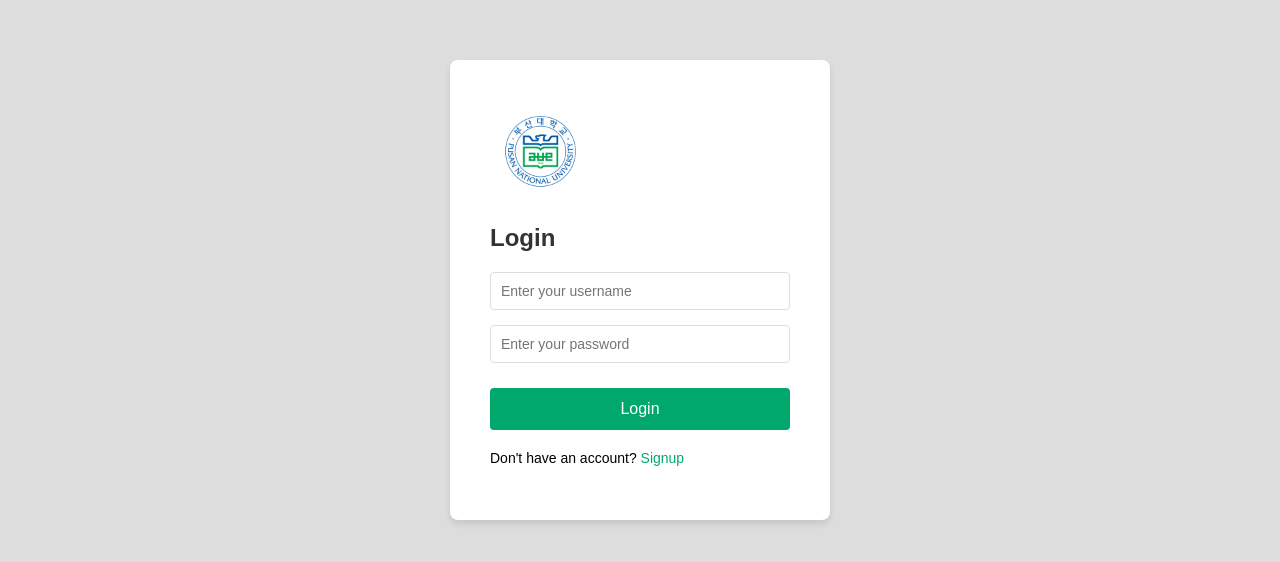
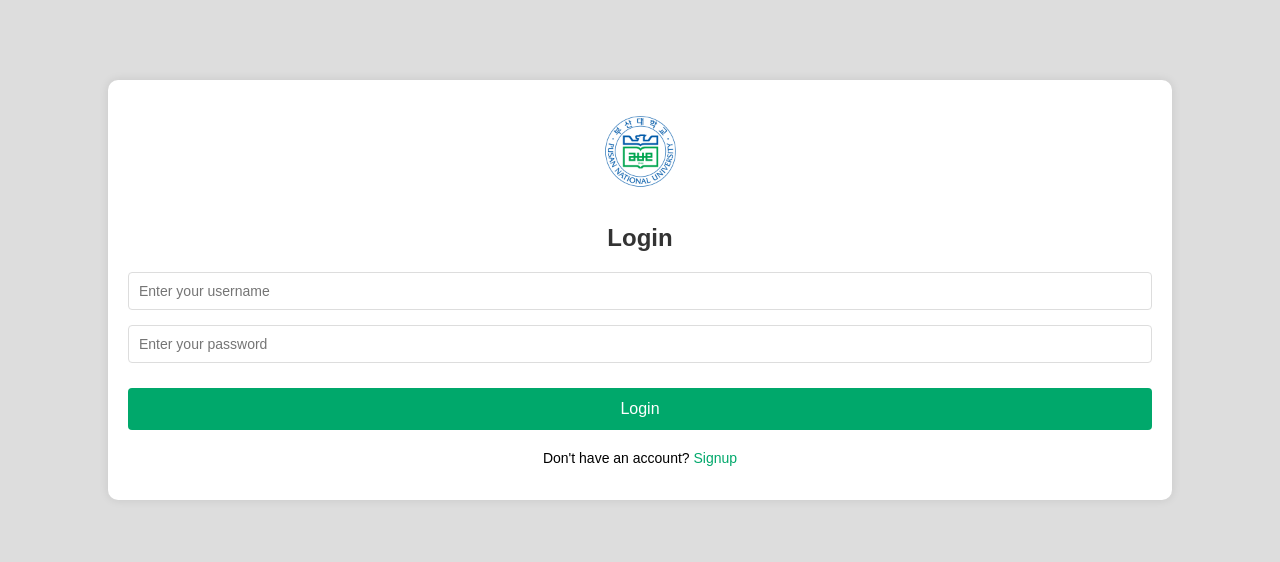
Before and after one commit to doubleclip118/kkoejoejoe-Capstone, a React (Create React App) app in the folder front/: page / in a window 1280 px wide. Shown: the part 110-672 px from the top of the page. Built offline with nearby package versions, Linux system fonts and the light colour scheme.

Commit message:
css fixed

```diff
--- a/front/src/App.js
+++ b/front/src/App.js
@@ -96,7 +96,7 @@ function App() {
   };
 
   if (isLoggedIn) {
-    return <CloudInfo />;
+    return <Main />;
   }
 
   return (
@@ -132,6 +132,7 @@ function App() {
           {successMessage && <p className="success">{successMessage}</p>}
           <button type="submit">{isLogin ? 'Login' : 'Signup'}</button>
         </form>
+           {/*<button onClick={handleTestLogin}>Test Login</button>*/}
         <p className="switch-text">
           {isLogin ? "Don't have an account? " : "Already have an account? "}
           <a href="#" onClick={handleSwitch}>{isLogin ? 'Signup' : 'Login'}</a>
--- a/front/src/Main.css
+++ b/front/src/Main.css
@@ -1,6 +1,14 @@
-body {
-    background-color: #ddd;
-    font-family: Arial, sans-serif;
+.App {
+  text-align: center;
+}
+
+.card {
+  background: white;
+  padding: 20px;
+  border-radius: 10px;
+  box-shadow: 0 0 10px rgba(0, 0, 0, 0.1);
+  width: 80%;
+  margin: 20px auto;
 }
 
 .logo {
@@ -8,102 +16,27 @@ body {
   margin-bottom: 20px;
 }
 
-  .success {
-    color: green;
-    font-weight: bold;
-    margin-top: 10px;
-  }
-
-  /* 카드의 패딩을 조금 줄여 로고를 위한 공간 확보 */
-  .card {
-    padding: 30px;
-  }
-
-  .App {
-    display: flex;
-    justify-content: center;
-    align-items: center;
-    height: 100vh;
-  }
-
-  .card {
-    background-color: white;
-    border-radius: 8px;
-    padding: 40px;
-    width: 300px;
-    box-shadow: 0 4px 6px rgba(0, 0, 0, 0.1);
-  }
-
 h2 {
-    margin-top: 0;
-    margin-bottom: 20px;
-    color: #333;
-  }
-
-  form {
-    display: flex;
-    flex-direction: column;
-  }
-
-  input {
-    margin-bottom: 15px;
-    padding: 10px;
-    border: 1px solid #ddd;
-    border-radius: 4px;
-    font-size: 14px;
-  }
-
-  button {
-    background-color: #00a86b;
-    color: white;
-    border: none;
-    padding: 12px;
-    border-radius: 4px;
-    cursor: pointer;
-    font-size: 16px;
-    margin-top: 10px;
-  }
-
-  .switch-text {
-    margin-top: 20px;
-    font-size: 14px;
-  }
-
-  .switch-text a {
-    color: #00a86b;
-    text-decoration: none;
-  }
-
-  .error {
-    color: red;
-    font-size: 14px;
-    margin-bottom: 10px;
-  }
-
-  /* 메인 화면 스타일 */
-  .main {
-    text-align: center;
-    padding: 20px;
-  }
-
-  .main h1 {
-    font-size: 2.5em;
-    color: #333;
   margin-bottom: 20px;
 }
 
-  .main ul {
-    list-style-type: none;
-    padding: 0;
+.tab-buttons {
+  margin-bottom: 20px;
 }
 
-  .main li {
-    font-size: 1.5em;
-    color: #555;
-    margin: 10px 0;
+.tab-buttons button {
+  padding: 10px 20px;
+  margin: 0 5px;
+  border: none;
+  background-color: #f0f0f0;
+  cursor: pointer;
 }
 
-  .main li:hover {
-    color: #007BFF;
-    cursor: pointer;
+.tab-buttons button.active {
+  background-color: #007bff;
+  color: white;
 }
+
+.tab-content {
+  margin-top: 20px;
+}
--- a/front/src/Main.js
+++ b/front/src/Main.js
@@ -16,8 +16,8 @@ function Main() {
         return <VMManagement />;
       case 'blockchain':
         return <BlockchainManagement />;
-/*      default:
-        return <CloudInfo />;*/
+      default:
+        return <CloudInfo />;
     }
   };
 
@@ -46,7 +46,9 @@ function Main() {
             Blockchain Network
           </button>
         </div>
-        {renderContent()}
+        <div className="tab-content">
+          {renderContent()}
+        </div>
       </div>
     </div>
   );
```
Lines whose indentation alone changed are shown as unchanged.
